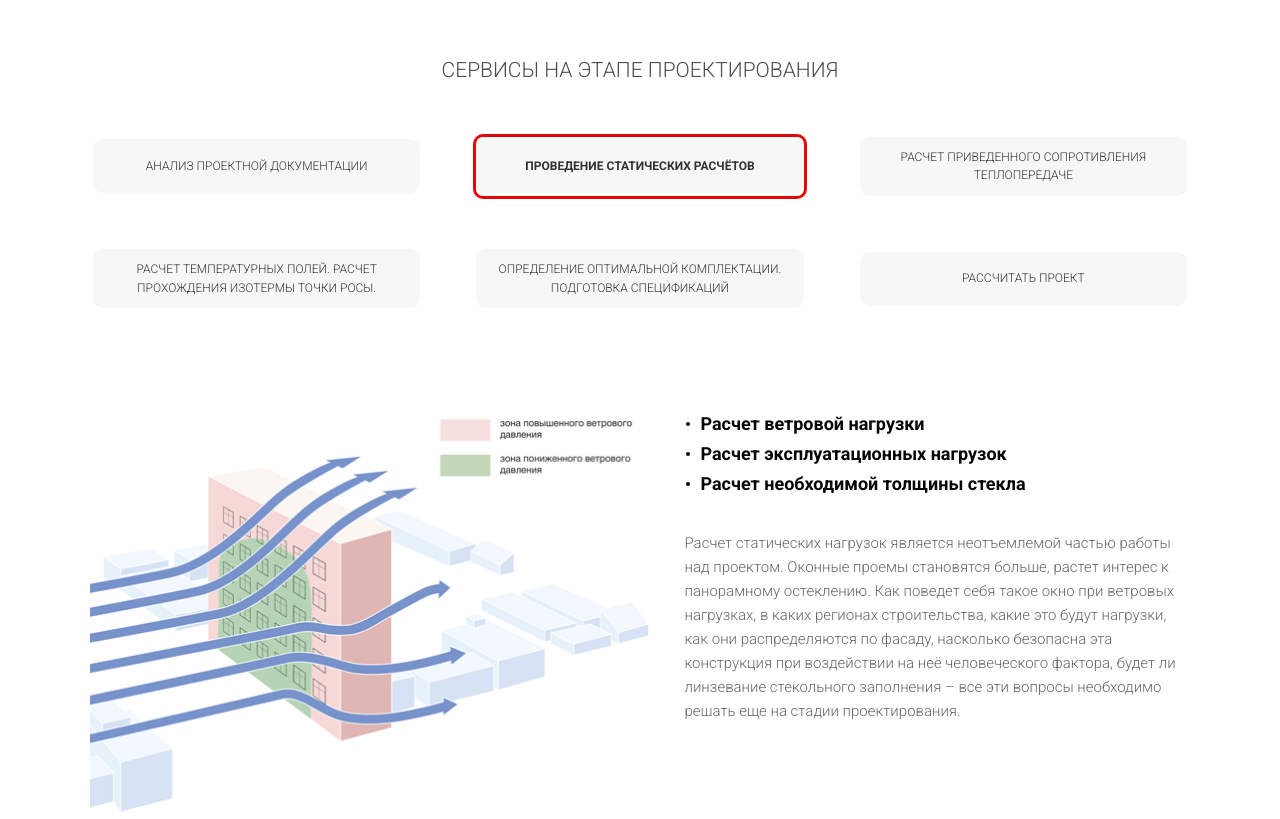
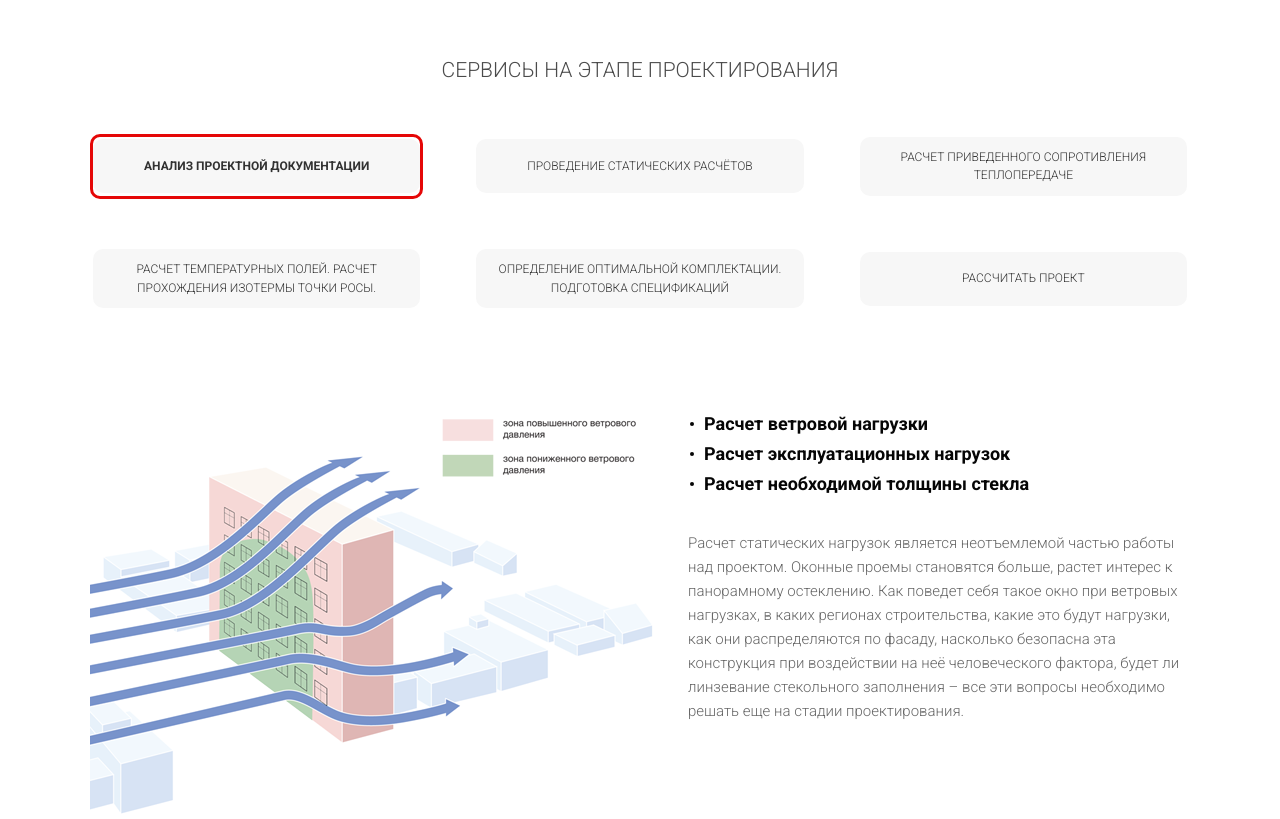
Before and after one commit to MikhailTravin/ConstructionConsulting, a website: page src/services.html in a window 1280 px wide. Shown: the part 660-1479 px from the top of the page. Drawn offline with nearby package versions, Linux system fonts and the light colour scheme; files that its build step writes are made by us from their sources; files whose address does not match are found by name; a web font is replaced by a local one.

Commit message:
Add files via upload

```diff
--- a/src/services.html
+++ b/src/services.html
@@ -43,10 +43,10 @@
 						<h2>сервисы На этапе проектирования</h2>
 						<div data-tabs class="tabs">
 							<nav data-tabs-titles class="tabs__navigation">
-								<button type="button" class="tabs__title"><span>
+								<button type="button" class="tabs__title _tab-active"><span>
 										Анализ проектной документации
 									</span></button>
-								<button type="button" class="tabs__title _tab-active"><span>Проведение статических
+								<button type="button" class="tabs__title"><span>Проведение статических
 										расчётов
 									</span></button>
 								<button type="button" class="tabs__title"><span>Расчет приведенного
@@ -63,9 +63,8 @@
 							<div data-tabs-body class="tabs__content">
 								<div class="tabs__body">
 									<div class="services-tabs">
-										<div class="services-tabs__image">
-											<img loading="lazy" src="../img/services1.png" alt="">
-										</div>
+										<img loading="lazy" class="services-tabs__image" src="../img/services1.png"
+											alt="">
 										<div class="services-tabs__body">
 											<ul>
 												<li>
```
